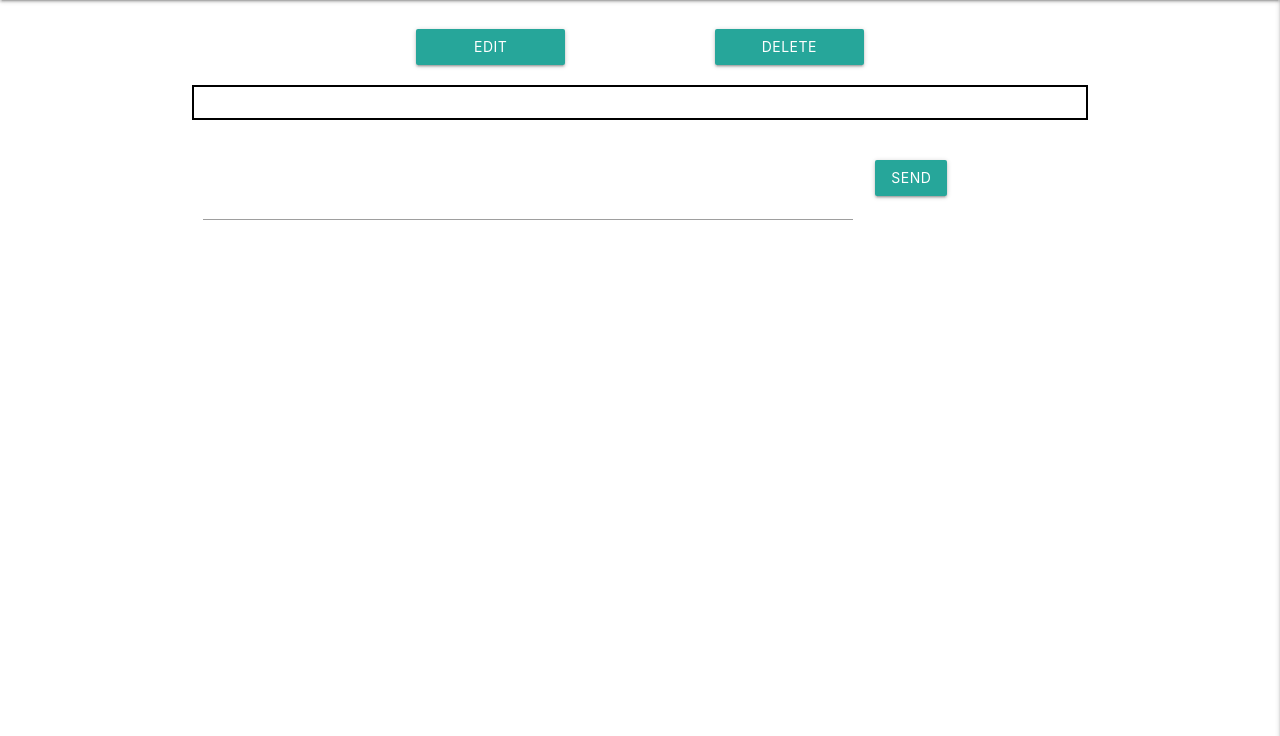
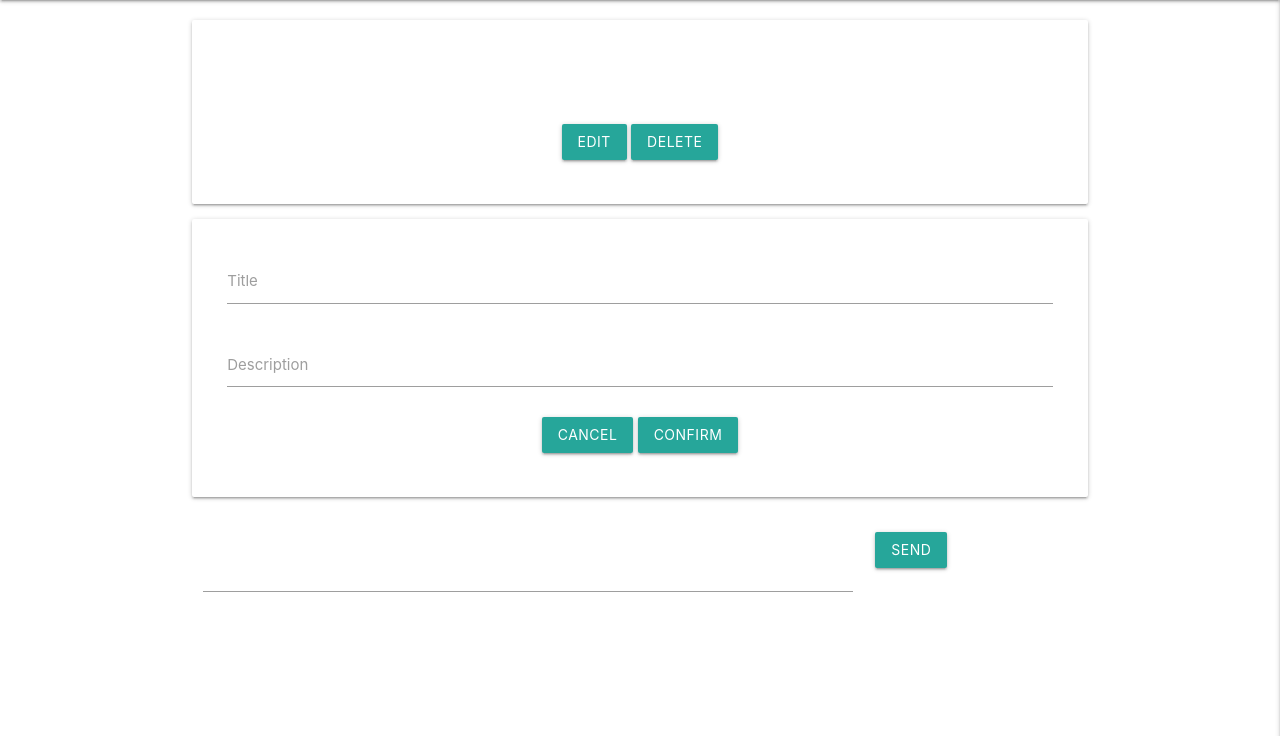
Before and after one commit to JuanBrachoDev/Virtual-Parlay, a Flask app: template templates/discussion.html in a window 1280 px wide. Shown: the part 64-800 px from the top of the page. Run offline with Flask 2, Linux system fonts and the light colour scheme; the template is opened without the code that fills it, so the values that code supplies are empty; some libraries are stand-ins or nearby versions.

Commit message:
Added edit_topic route, modified topic layout in discussion template.

```diff
--- a/run.py
+++ b/run.py
@@ -38,6 +38,26 @@ def index():
         return redirect(url_for("index"))
 
     return render_template("index.html", topics=topics)
+
+
+@app.route("/edit_topic/<topic>", methods=["GET", "POST"])
+def edit_topic(topic):
+
+    topic_info = mongo.db.topics.find_one({'_id': ObjectId(topic)})
+
+    if request.method == "POST":
+        submit = {
+            "author": topic_info['author'],
+            "author_name": topic_info['author_name'],
+            "title": request.form.get("topic_title"),
+            "description": request.form.get("topic_description"),
+            "posts": topic_info['posts'],
+            "date": topic_info['date']
+        }
+        mongo.db.topics.update({"_id": ObjectId(topic)}, submit)
+        flash("Topic Successfully Updated")
+
+    return redirect(url_for("discussion", topic=topic_info['_id']))
 
 
 @app.route("/delete_topic/<topic>")
--- a/templates/discussion.html
+++ b/templates/discussion.html
@@ -1,14 +1,39 @@
 {% extends "base.html" %}
 {% block content %}
+<div class="container">
+    <!-- Topic area -->
+    <div id="topic_area" class="card-panel">
         <!-- Post Title and Description -->
         <h3 class="center-align">{{ topic_info.title }}</h3>
-    <div class="container">
         <div class="row">
-            <a class="btn col s4 offset-s1 l2 offset-l3" href="#">Edit</a>
-            <a class="btn col s4 offset-s2 l2 offset-l2" href="{{ url_for('delete_topic', topic=topic_info._id) }}">Delete</a>
+            <p class="col s12 center-align">{{ topic_info.description }}</p>
         </div>
-        <div class="row discussion-topic">
-            <p class="col s12 center-align">{{ topic_info.description }}</p>
+        <div class="row center-align">
+            <a class="btn" href="#">Edit</a>
+            <a class="btn"
+                href="{{ url_for('delete_topic', topic=topic_info._id) }}">Delete</a>
+        </div>
+    </div>
+    <!-- Edit Topic form -->
+    <div id="edit_topic_area" class="row card-panel">
+        <form method="POST" action="{{ url_for('edit_topic', topic=topic_info._id) }}">
+            <div class="col s12 center-align input-field">
+                <input id="topic_title" name="topic_title" type="text" minlength="5" maxlength="40" class="validate"
+                    value="{{ topic_info.title }}" required>
+                <label for="topic_title">Title</label>
+            </div>
+            <div class="col s12 input-field">
+                <textarea id="topic_description" name="topic_description" type="text" minlength="5" max="200"
+                    class="validate materialize-textarea" required>{{ topic_info.description }}</textarea>
+                <label for="topic_description">Description</label>
+            </div>
+            <div class="row">
+                <div class="center-align">
+                    <button class="btn" type="button">Cancel</button>
+                    <button class="btn" type="submit">Confirm</button>
+                </div>
+            </div>
+        </form>
     </div>
     <!-- Posts -->
     <div class="row posts-section">
```
Lines whose indentation alone changed are shown as unchanged.
